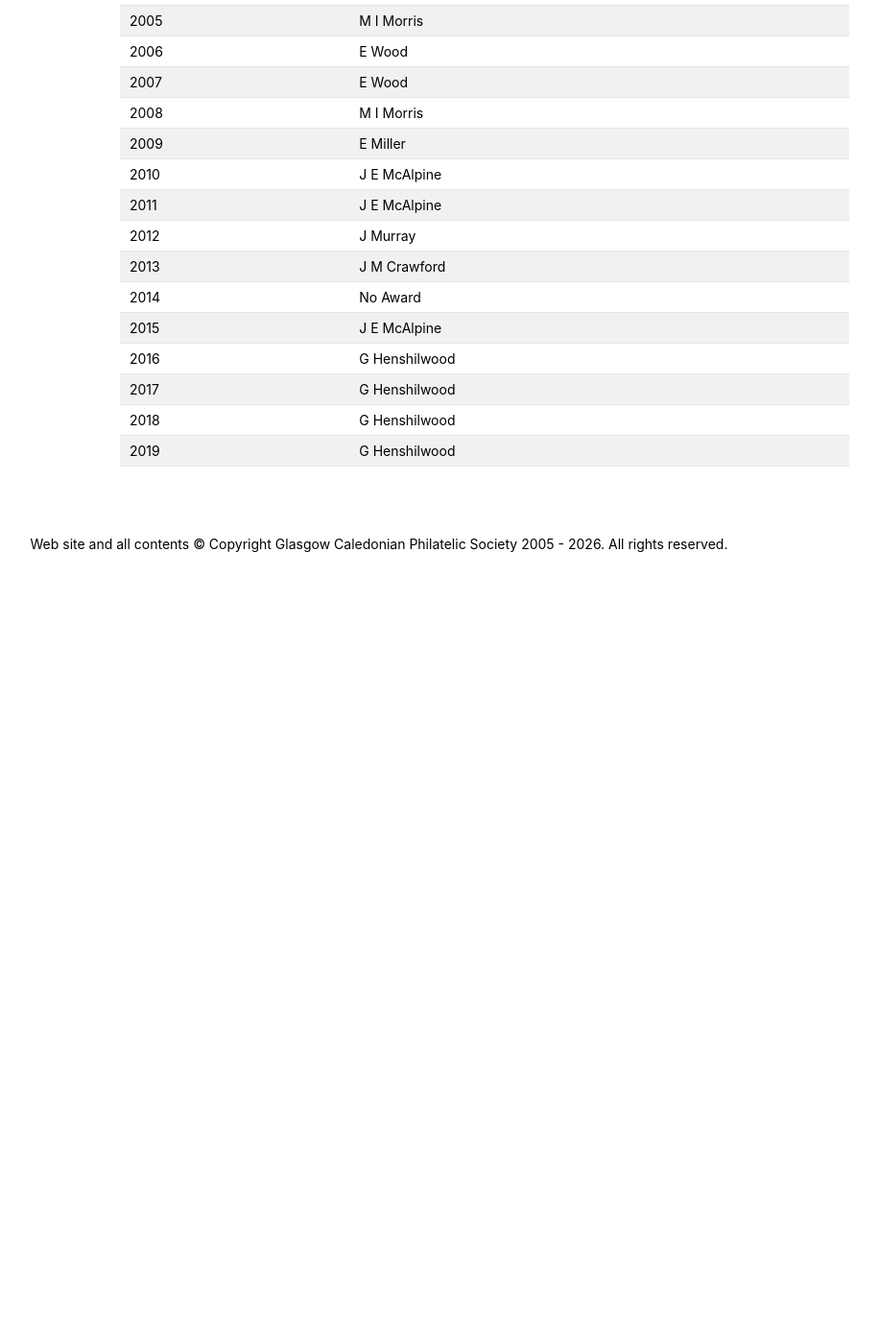
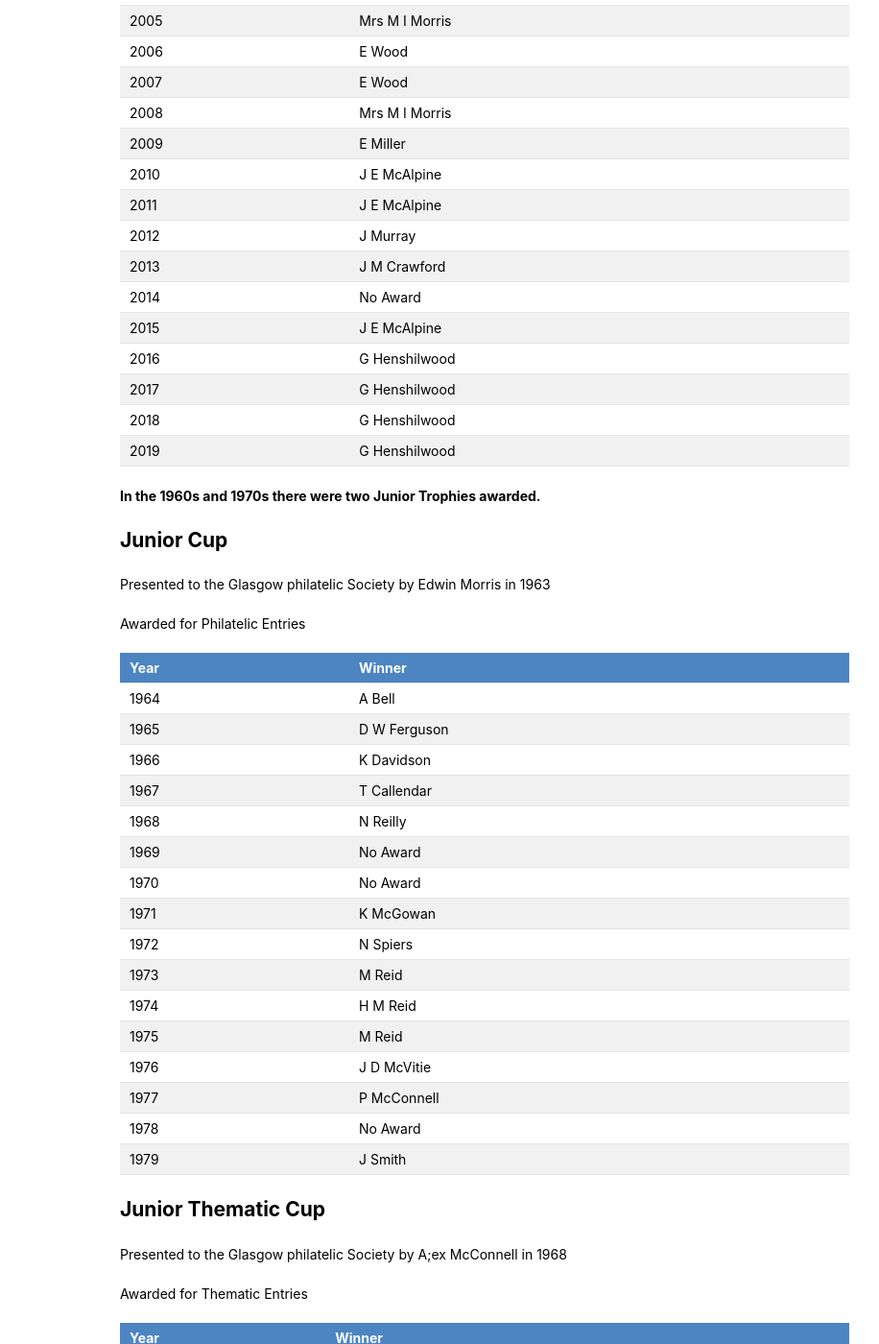
Before and after one commit to astalker/caledonian-stamps, a Jekyll site: the page built from competitions-glasgow.md, in a window 1280 px wide and 1400 px high, scrolled down 4055 px. Shown: the whole window at 96% size, without its empty margins (245-1161 px from the left). Built offline with Jekyll 4.4.1, drawn with Linux system fonts in a browser that asks for light colours; our own code applies the rules of GitHub Pages for plain Markdown files; before the commit the page ends 4685 px from its top, so only the background shows below that; some of the changed text lies outside the part shown.

Commit message:
Correct winner titles and add Junior Cup sections
Updated winners' names to reflect correct titles and added sections for Junior Cup and Junior Thematic Cup.

```diff
--- a/competitions-glasgow.md
+++ b/competitions-glasgow.md
@@ -35,8 +35,8 @@ Year | Winner
 1995 | D Arthur
 1996 | No Award
 1997 | No Award
-1998 | M I Morris
-1999 | M I Morris
+1998 | Mrs M I Morris
+1999 | Mrs M I Morris
 2000 |-No Award
 2001 | No Award
 2002 | No Award
@@ -70,7 +70,7 @@ Year | Winner
 1973 | J Millar
 1974 | T Cowall
 1975 | T G R Erskine
-1976 | M I Morris
+1976 | Mrs M I Morris
 1977 | G McKenzie
 1978 | D J L Murray
 1979 | G McKenzie
@@ -91,7 +91,7 @@ Year | Winner
 1994 | G McKenzie
 1995 | G McKenzie
 1996 | No Award
-1997 | M I Morris
+1997 | Mrs M I Morris
 1998 | No Award
 1999 | No Award
 2000 | No Award
@@ -130,10 +130,10 @@ Year | Winner
 2002 | E Wood
 2003 | B Allan
 2004 | B Allan
-2005 | M I Morris
+2005 | Mrs M I Morris
 2006 | E Wood
 2007 | E Wood
-2008 | M I Morris
+2008 | Mrs M I Morris
 2009 | E Miller
 2010 | J E McAlpine
 2011 | J E McAlpine
@@ -145,3 +145,51 @@ Year | Winner
 2017 | G Henshilwood
 2018 | G Henshilwood
 2019 | G Henshilwood
+
+**In the 1960s and 1970s there were two Junior Trophies awarded.**
+
+## Junior Cup
+
+Presented to the Glasgow philatelic Society by Edwin Morris in 1963
+
+Awarded for Philatelic Entries
+
+Year | Winner
+---- |-----
+1964 | A Bell
+1965 | D W Ferguson
+1966 | K Davidson
+1967 | T Callendar
+1968 | N Reilly
+1969 | No Award
+1970 | No Award
+1971 | K McGowan
+1972 | N Spiers
+1973 | M Reid
+1974 | H M Reid
+1975 | M Reid
+1976 | J D McVitie
+1977 | P McConnell
+1978 | No Award
+1979 | J Smith
+
+## Junior Thematic Cup
+
+Presented to the Glasgow philatelic Society by A;ex McConnell in 1968
+
+Awarded for Thematic Entries
+
+Year | Winner
+---- |-----
+1968 | N Reilly
+1969 | N Reilly
+1970 | No Award
+1971 | W Simpson
+1972 | No Award
+1973 | Miss J McKenzie
+1974 | Miss J McKenzie
+1975 | No Award
+1976 | No Award
+1977 | M P Colpi
+1978 | No Award
+1979 | M P Colpi
```
